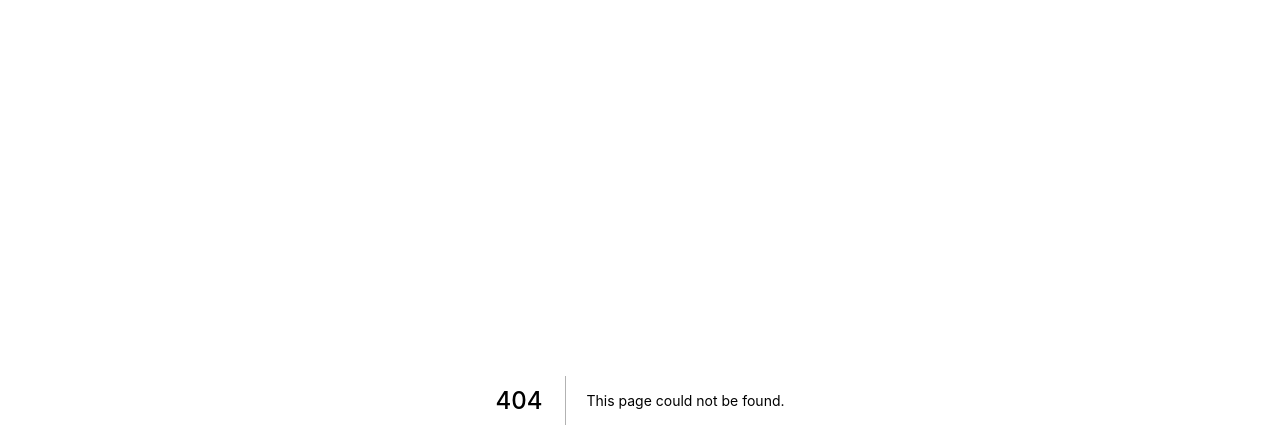
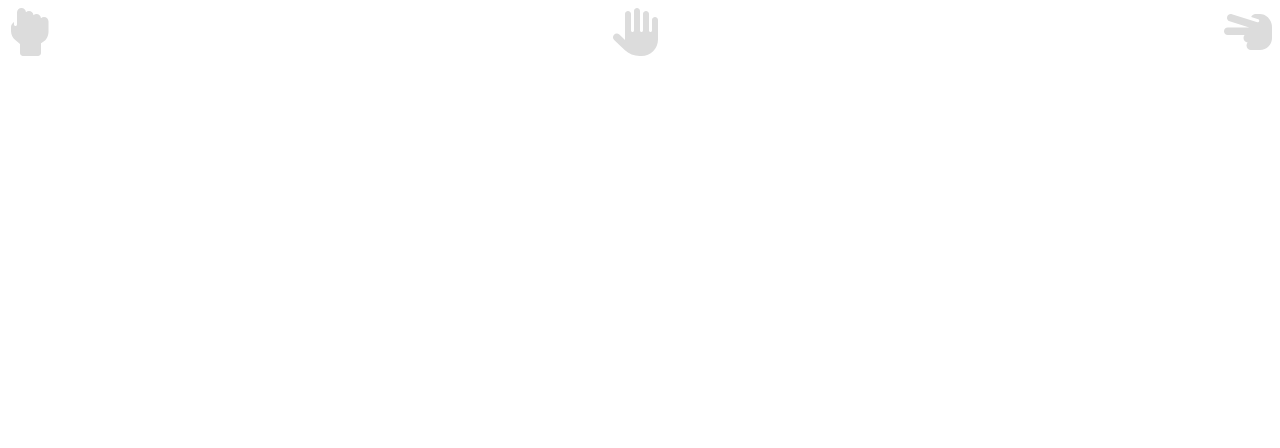
Before and after one commit to bighi/jokenpo-react, a Next.js app: page /teste in a window 1280 px wide. Before the commit this address had no page. Shown: the top 448 px of the page. Built offline with nearby package versions, Linux system fonts and the light colour scheme.

Commit message:
feat: play buttons

```diff
--- /dev/null
+++ b/components/HandButton.js
@@ -0,0 +1,29 @@
+import { FontAwesomeIcon } from "@fortawesome/react-fontawesome"
+import { faHandPaper, faHandRock, faHandScissors } from "@fortawesome/free-solid-svg-icons"
+import styles from "../styles/HandButton.module.css"
+
+function HandButton(props) {
+  let icon;
+
+  switch(props.type) {
+    case 'rock':
+      icon = faHandRock
+      break
+    case 'paper':
+      icon = faHandPaper
+      break
+    case 'scissors':
+      icon = faHandScissors
+      break
+    default:
+      throw('Invalid hand type')
+  }
+
+  return (
+    <button className={`${styles.button} p-2 ${props.active ? styles.active : ''}`} onClick={props.onClick}>
+      <FontAwesomeIcon icon={icon} size="3x" />
+    </button>
+  )
+}
+
+export default HandButton;
--- /dev/null
+++ b/components/HandOptions.js
@@ -0,0 +1,26 @@
+import { useState } from "react"
+import HandButton from "./HandButton"
+
+function HandOptions() {
+  const [selectedHand, setSelectedHand] = useState()
+
+  console.log("Mão selecionada é", selectedHand)
+
+  const isActive = (type) => {
+    if (selectedHand == type) {
+      return true
+    } else {
+      return false
+    }
+  }
+
+  return (
+    <div className="w-100 d-flex justify-content-between">
+      <HandButton type="rock" active={isActive("rock")} onClick={() => setSelectedHand('rock')} />
+      <HandButton type="paper" active={isActive("paper")} onClick={() => setSelectedHand('paper')} />
+      <HandButton type="scissors" active={isActive("scissors")} onClick={() => setSelectedHand('scissors')} />
+    </div>
+  )
+}
+
+export default HandOptions;
--- a/package.json
+++ b/package.json
@@ -9,8 +9,13 @@
     "lint": "next lint"
   },
   "dependencies": {
+    "@fortawesome/fontawesome-svg-core": "^6.1.1",
+    "@fortawesome/free-solid-svg-icons": "^6.1.1",
+    "@fortawesome/react-fontawesome": "^0.2.0",
+    "bootstrap": "^5.1.3",
     "next": "12.2.0",
     "react": "18.2.0",
+    "react-bootstrap": "^2.4.0",
     "react-dom": "18.2.0"
   },
   "devDependencies": {
--- a/pages/_app.js
+++ b/pages/_app.js
@@ -1,4 +1,6 @@
 import '../styles/globals.css'
+import "@fortawesome/fontawesome-svg-core/styles.css" // import Font Awesome CSS
+import 'bootstrap/dist/css/bootstrap.min.css';
 
 function MyApp({ Component, pageProps }) {
   return <Component {...pageProps} />
--- /dev/null
+++ b/pages/teste.js
@@ -0,0 +1,10 @@
+import HandButton from "../components/HandButton"
+import HandOptions from "../components/HandOptions"
+
+function teste() {
+  return (
+    <HandOptions />
+  )
+}
+
+export default teste;
--- /dev/null
+++ b/styles/HandButton.module.css
@@ -0,0 +1,15 @@
+.button {
+  color:rgb(220, 220, 220);
+  background-color: transparent;
+  border-radius: 0.8984rem;
+  border: none;
+}
+
+.button:hover {
+  box-shadow: inset -0.2995rem -0.2995rem 0.8984rem rgb(255 255 255 / 50%), inset 0.2995rem 0.2995rem 0.8984rem rgb(11 35 58 / 15%);
+}
+
+.button.active {
+  color: black;
+  box-shadow: inset -0.2995rem -0.2995rem 0.8984rem rgb(255 255 255 / 50%), inset 0.2995rem 0.2995rem 0.8984rem rgb(11 35 58 / 15%);
+}
```
Also changed, not shown: pages/game.js (added), 1 other file (tests, documents, lock files or other folders).
